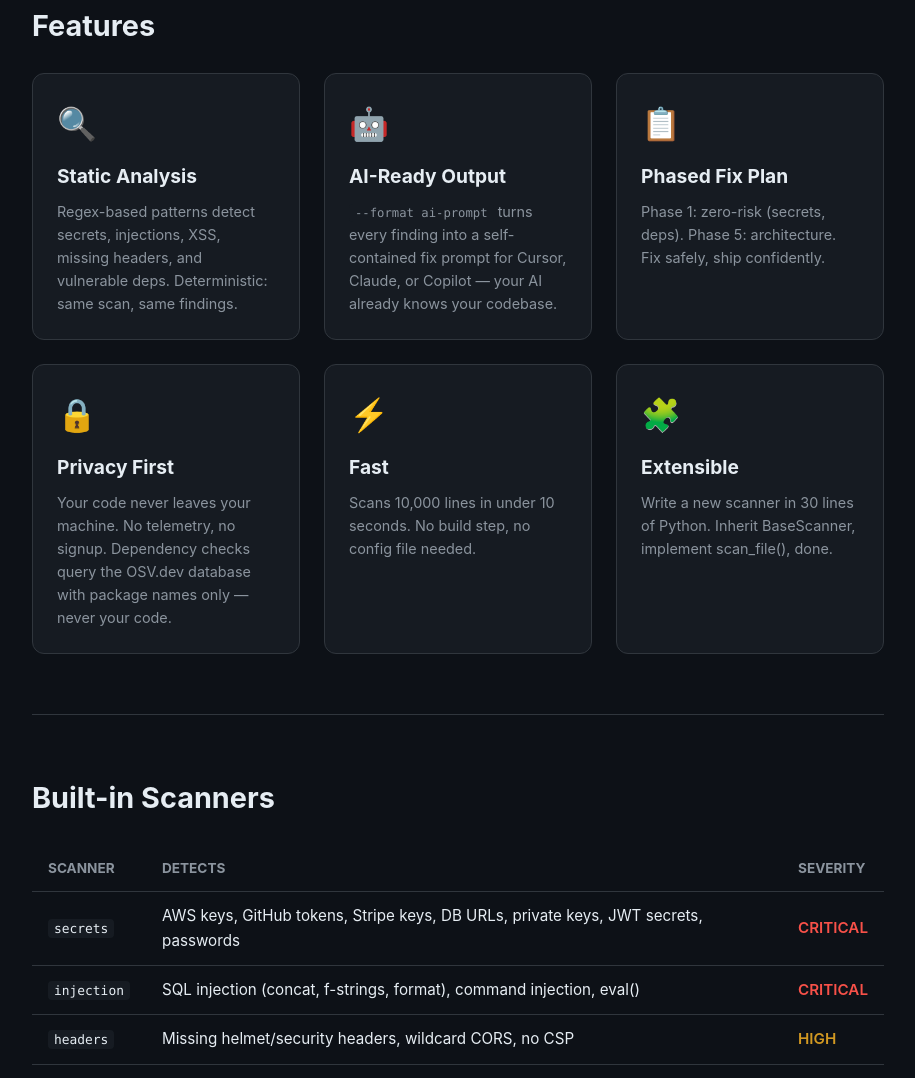
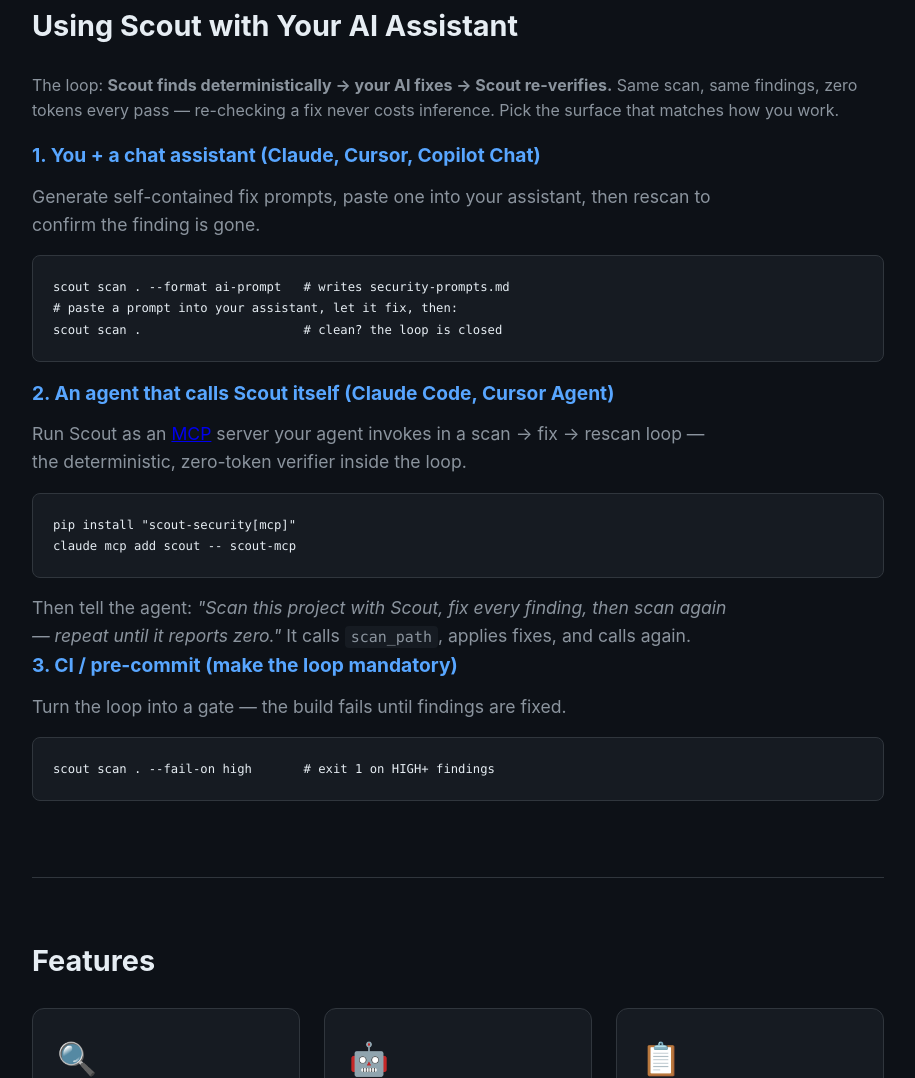
Before and after one commit to Varpost/Scout, a plain HTML site: page docs/index.html in a window 1280 px wide. Shown: the part 2548-3626 px from the top of the page, without its empty margins (182-1097 px from the left). Drawn offline with Linux system fonts and the light colour scheme.

Commit message:
docs: document the Scout verify loop for AI assistants (#48)
Add a 'Using Scout with Your AI Assistant' section to README and the docs
site consolidating the positioning loop — Scout finds deterministically ->
your AI fixes -> Scout re-verifies — across the three surfaces that are all
functional today:
  1. chat assistant (--format ai-prompt for humans)
  2. agent via MCP (scan_path in a scan/fix/rescan loop)
  3. CI / pre-commit (--fail-on as a gate)

README cross-references the existing CI-gate / pre-commit / baseline / MCP
sections instead of duplicating them. Every documented command verified to
run as written (ai-prompt writes security-prompts.md; --fail-on gates).

```diff
--- a/docs/index.html
+++ b/docs/index.html
@@ -284,6 +284,28 @@
 scout scan ./my-app --format json | jq '.findings[]'</code></pre>
     </section>
 
+    <!-- Verify loop -->
+    <section id="ai-assistant">
+        <h2>Using Scout with Your AI Assistant</h2>
+        <p class="subtitle-muted">The loop: <strong>Scout finds deterministically &rarr; your AI fixes &rarr; Scout re-verifies.</strong> Same scan, same findings, zero tokens every pass &mdash; re-checking a fix never costs inference. Pick the surface that matches how you work.</p>
+
+        <h3>1. You + a chat assistant (Claude, Cursor, Copilot Chat)</h3>
+        <p class="text-muted-large">Generate self-contained fix prompts, paste one into your assistant, then rescan to confirm the finding is gone.</p>
+        <pre><code>scout scan . --format ai-prompt   # writes security-prompts.md
+# paste a prompt into your assistant, let it fix, then:
+scout scan .                      # clean? the loop is closed</code></pre>
+
+        <h3>2. An agent that calls Scout itself (Claude Code, Cursor Agent)</h3>
+        <p class="text-muted-large">Run Scout as an <a href="https://modelcontextprotocol.io">MCP</a> server your agent invokes in a scan &rarr; fix &rarr; rescan loop &mdash; the deterministic, zero-token verifier inside the loop.</p>
+        <pre><code>pip install "scout-security[mcp]"
+claude mcp add scout -- scout-mcp</code></pre>
+        <p class="text-muted-large">Then tell the agent: <em>"Scan this project with Scout, fix every finding, then scan again &mdash; repeat until it reports zero."</em> It calls <code>scan_path</code>, applies fixes, and calls again.</p>
+
+        <h3>3. CI / pre-commit (make the loop mandatory)</h3>
+        <p class="text-muted-large">Turn the loop into a gate &mdash; the build fails until findings are fixed.</p>
+        <pre><code>scout scan . --fail-on high       # exit 1 on HIGH+ findings</code></pre>
+    </section>
+
     <!-- Features -->
     <section>
         <h2>Features</h2>
```
Also changed, not shown: README.md.
